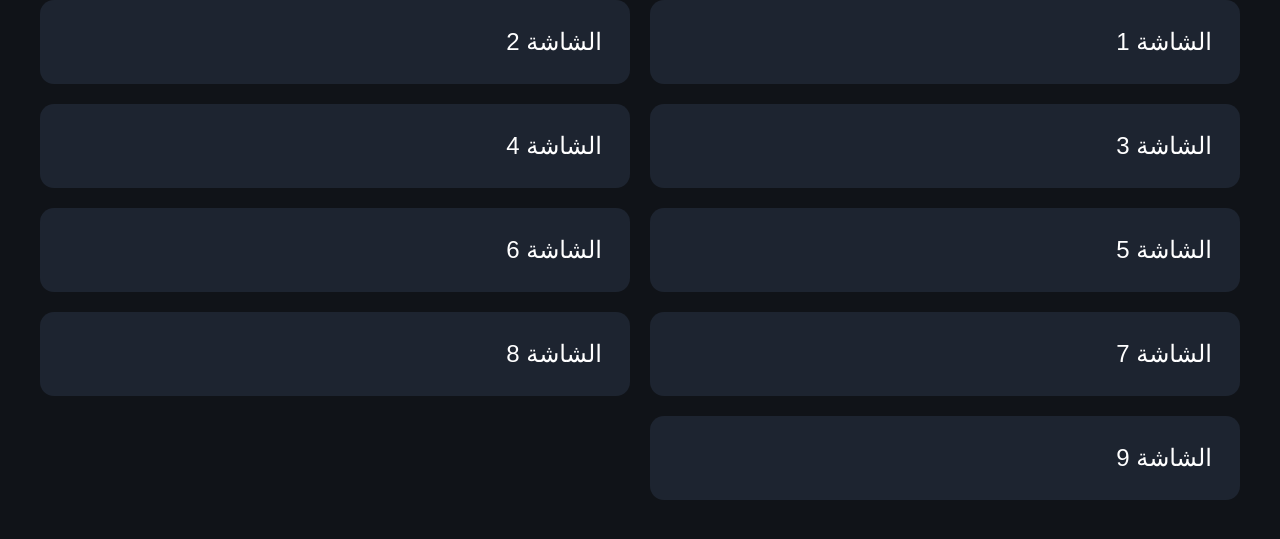
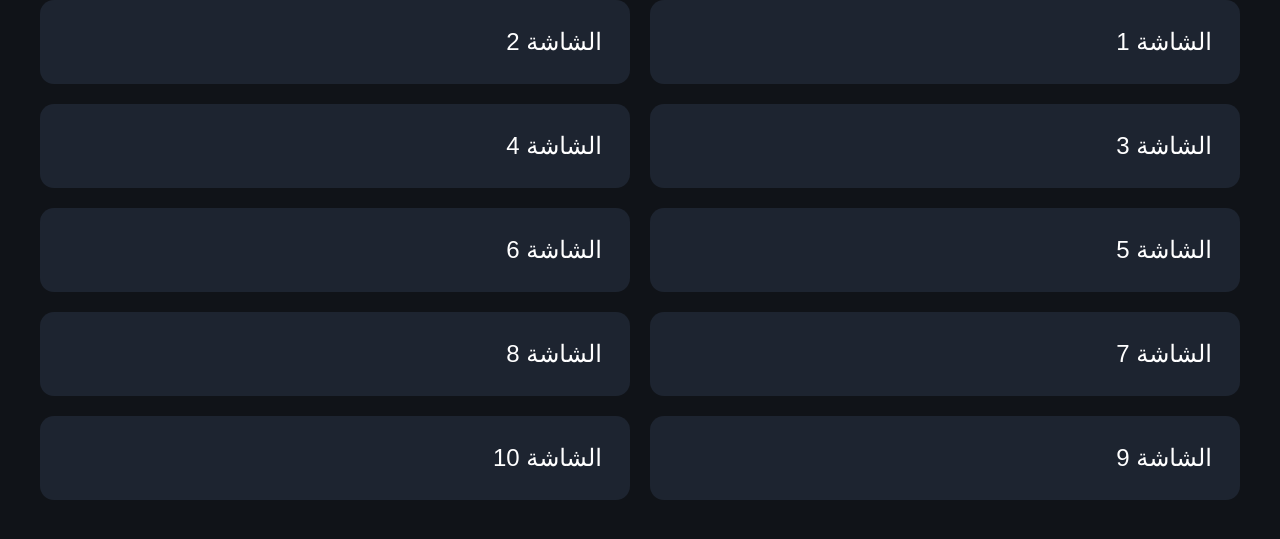
Before and after one commit to DASKFERY/looker-screen-mirror, a website: page site/index.html in a window 1280 px wide. Shown: the part 99-638 px from the top of the page. Drawn offline with Linux system fonts and the light colour scheme.

Commit message:
Add screen 10 to site index

```diff
--- a/site/index.html
+++ b/site/index.html
@@ -23,6 +23,7 @@
     <a href="screen-7.html">الشاشة 7</a>
     <a href="screen-8.html">الشاشة 8</a>
     <a href="screen-9.html">الشاشة 9</a>
+    <a href="screen-10.html">الشاشة 10</a>
   </div>
 </body>
 </html>
```
